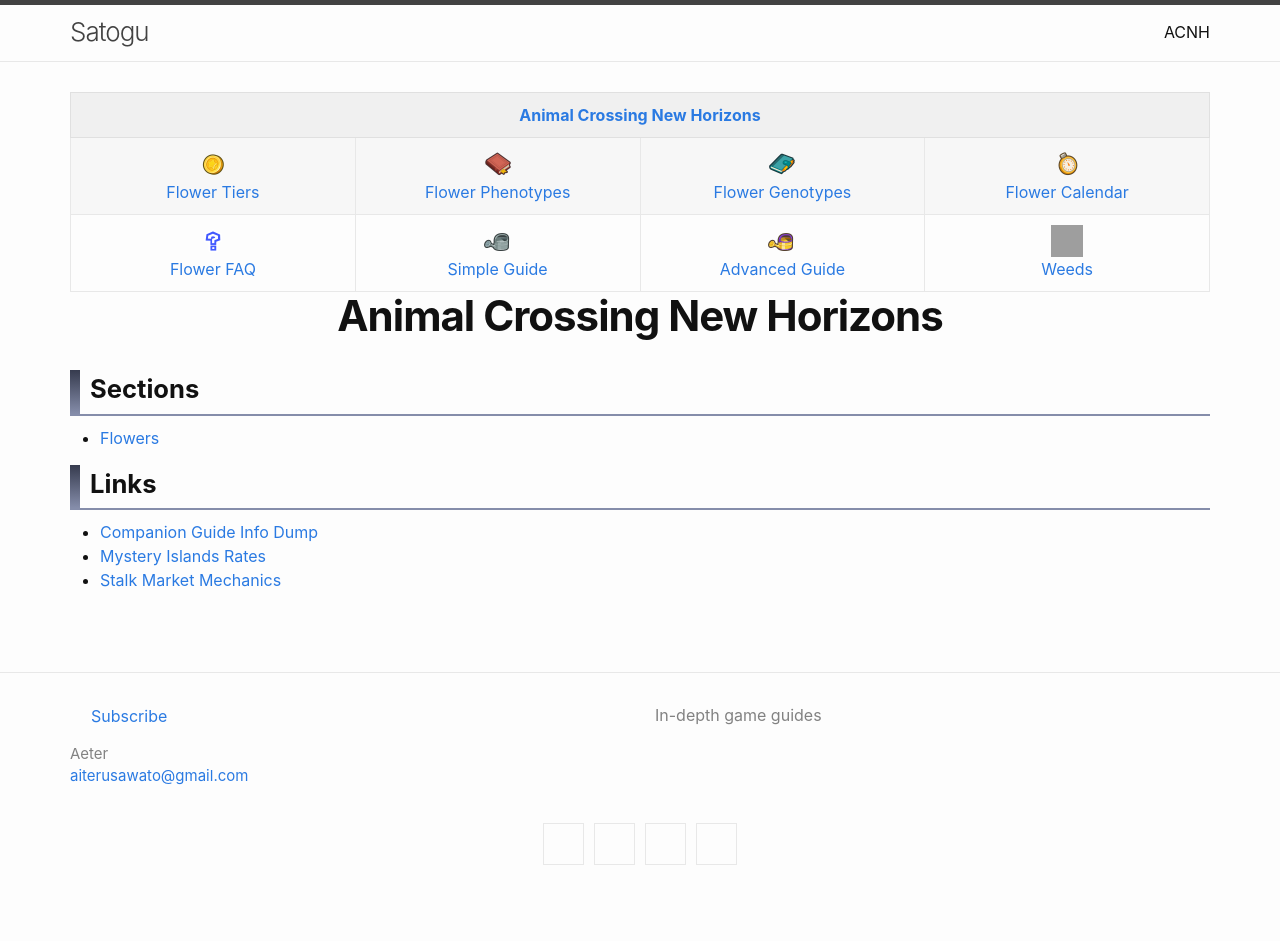
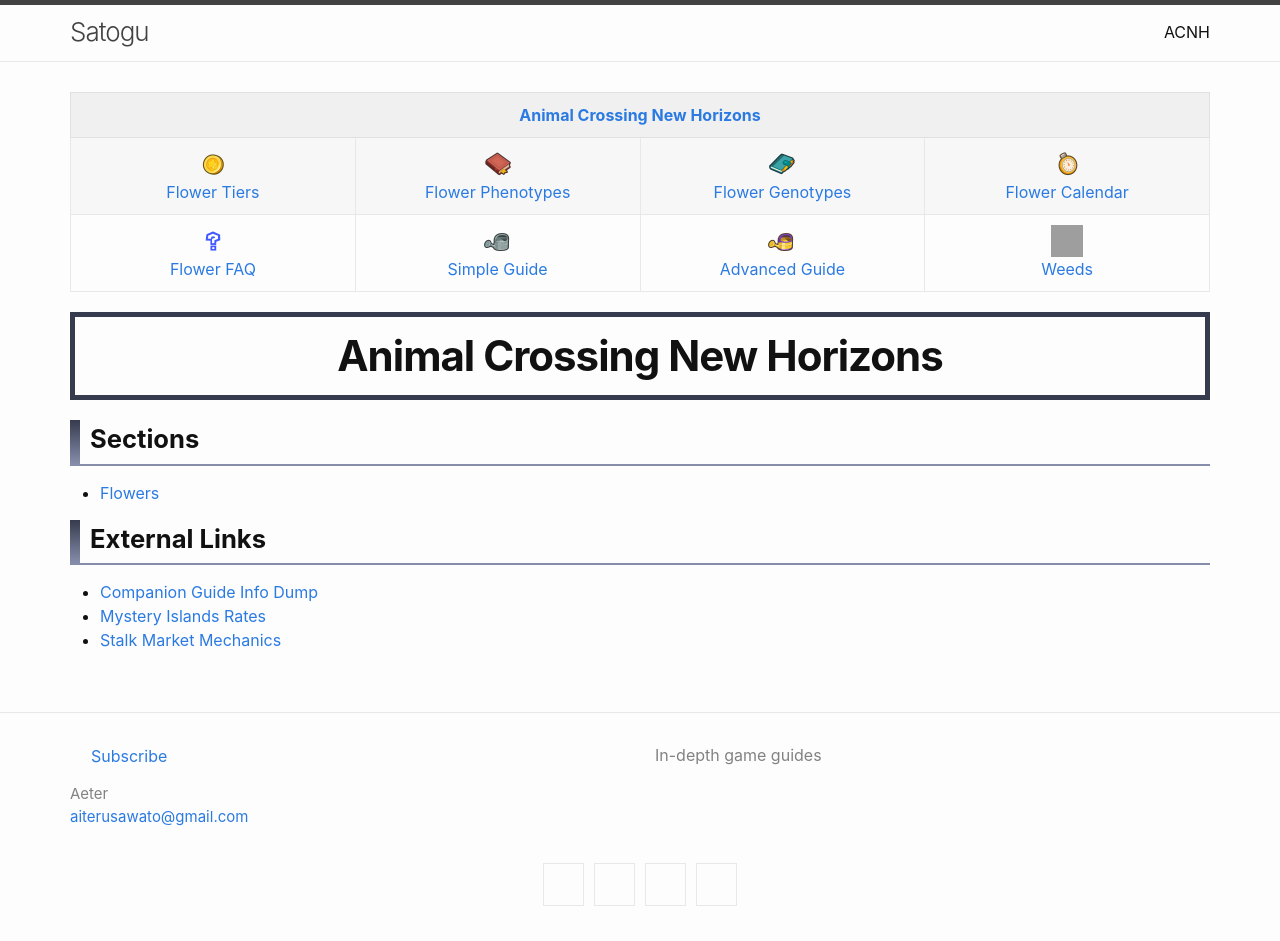
Before and after one commit to aiterusawato/satogu, a Jekyll site: the page built from acnh/index.md, in a window 1280 px wide. Built offline with Jekyll 4.4.1, drawn with Linux system fonts in a browser that asks for light colours; before the commit the page ends 900 px from its top, so only the background shows below that; grey boxes are pictures that could not be loaded.

Commit message:
Correct title

```diff
--- a/_sass/main.scss
+++ b/_sass/main.scss
@@ -8,27 +8,25 @@
 	width: 25%;
 }
 
-/*
-body {
-	background-image: url("/satogu/acnh/img/background.png");
-}
-*/
 p, blockquote {
 	font-size: 16px;
 	text-align: justify;
 	font-style: normal;
 }
-/*
-.post-title h1 {
-	text-align: center;
-}
-*/
+
 h1, h2, h3 {
 	font-weight: bold;
 }
 
 .post-header {
 	text-align: center;
+	margin: 20px 0;
+}
+
+.post-title {
+	margin: 20px 0;
+	padding: 15px;
+	border: 5px solid #363b4e;
 }
 
 .post-content h1 {
@@ -45,7 +43,7 @@
 	font-size: 1.6rem;
 	font-weight: bold;
 	padding: 0 0 5px 20px;
-	margin: 10px 0;
+	margin: 15px 0;
 	border-bottom: #858daa solid 2px;
 }
 
--- a/acnh/index.md
+++ b/acnh/index.md
@@ -6,9 +6,9 @@
 
 ## Sections
 
-* [Flowers](https://aiterusawato.github.io/satogu/acnh/flowers/)
+* [Flowers](flowers/)
 
-## Links
+## External Links
 
 * [Companion Guide Info Dump](https://docs.google.com/document/d/1-8kQMnmduhraliqCrehaAviG0qlm5BnAb73rPPOf-z0/preview)
 * [Mystery Islands Rates](https://docs.google.com/spreadsheets/d/1w-bDgH5RjkSqvNQ6J5YNvBEqHswATiMB3T2P3cnLCsc/edit#gid=240876288)
```
